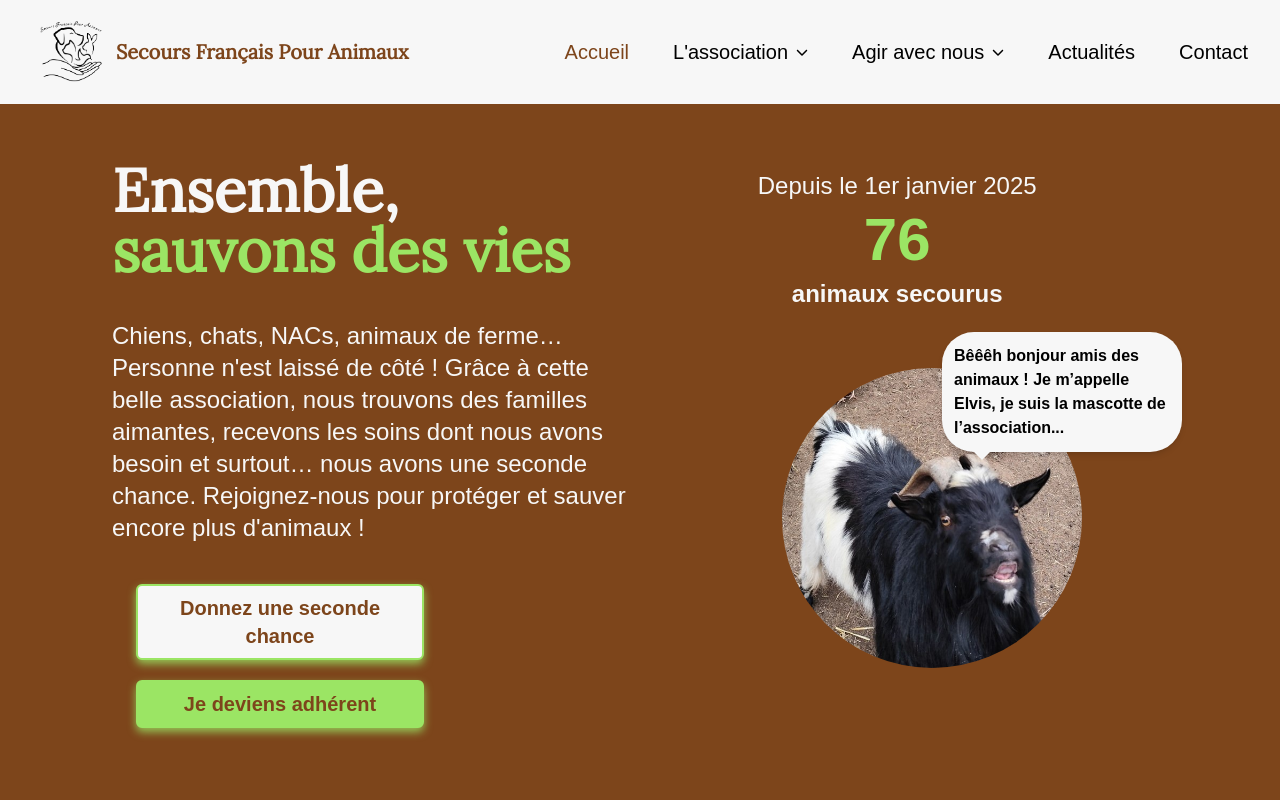
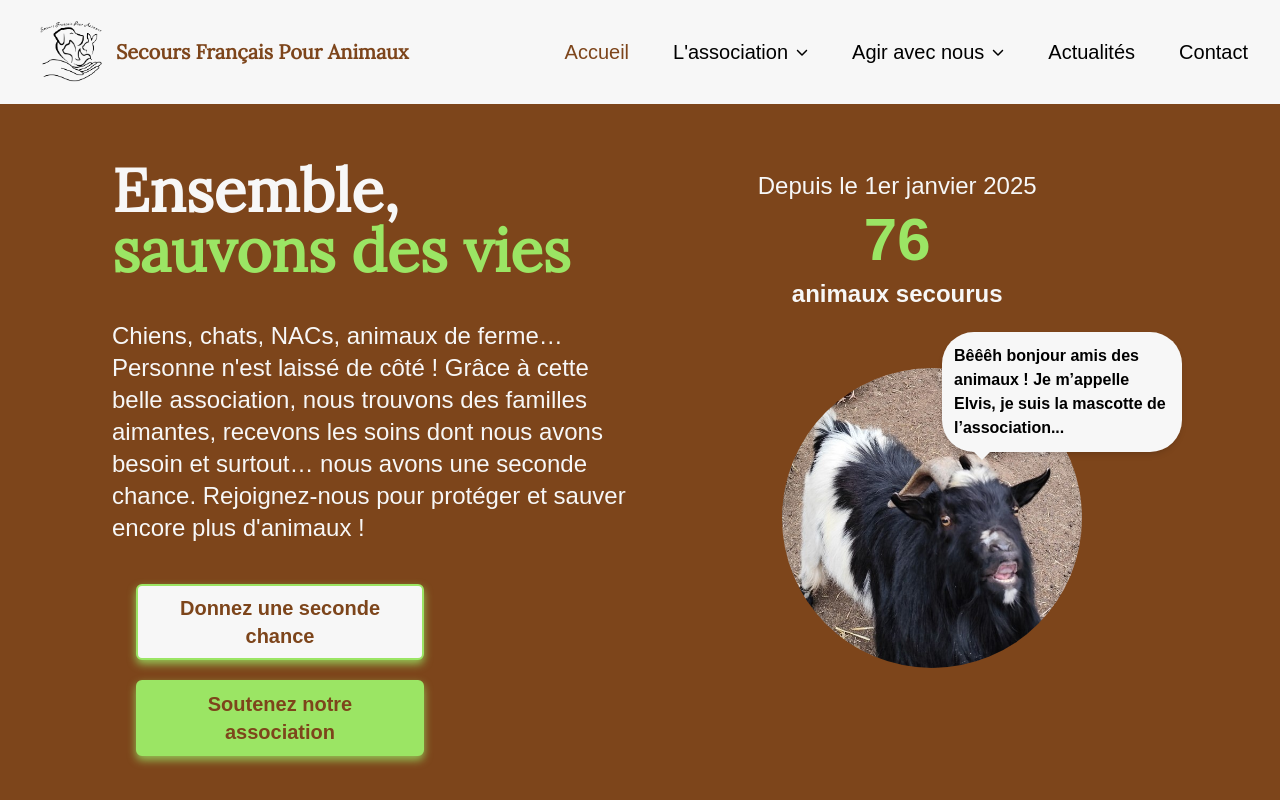
Before and after one commit to Tonyac-create/site, a Next.js app: page / in a window 1280 px wide. Shown: the top 800 px of the page. Built offline with nearby package versions, Linux system fonts and the light colour scheme; a web font is replaced by a local one.

Commit message:
update texte btn herosection

```diff
--- a/app/components/HomePage/HeroSection.tsx
+++ b/app/components/HomePage/HeroSection.tsx
@@ -72,7 +72,7 @@ export default function HeroSection() {
                             Rejoignez-nous pour protéger et sauver encore plus d'animaux !`}</p>
                             <div className="flex flex-col gap-5 mx-6 sm:flex-row sm:gap-10 sm:justify-center lg:flex-col lg:gap-5">
                                 <Button href="/adopt" variant="primary" className="w-full sm:w-1/2 lg:w-full xl:w-[60%] mt-10" onClick={() => plausible('adopt')}>Donnez une seconde chance</Button>
-                                <Button href="/help" variant="secondary" className="w-full sm:w-1/2 lg:w-full xl:w-[60%] sm:mt-10 lg:mt-0" onClick={() => plausible('help')}>Je deviens adhérent</Button>
+                                <Button href="/help" variant="secondary" className="w-full sm:w-1/2 lg:w-full xl:w-[60%] sm:mt-10 lg:mt-0" onClick={() => plausible('help')}>Soutenez notre association</Button>
                             </div>
                         </div>
                     </div>
```
